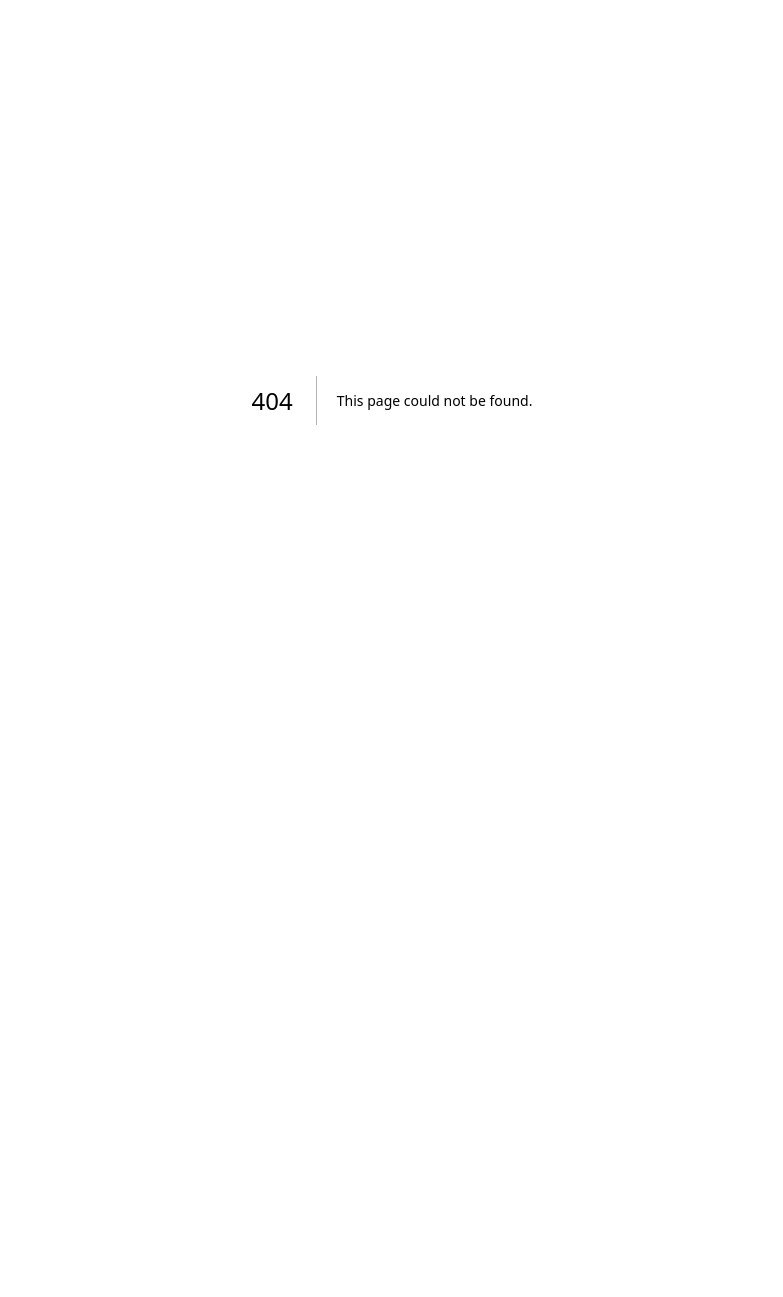
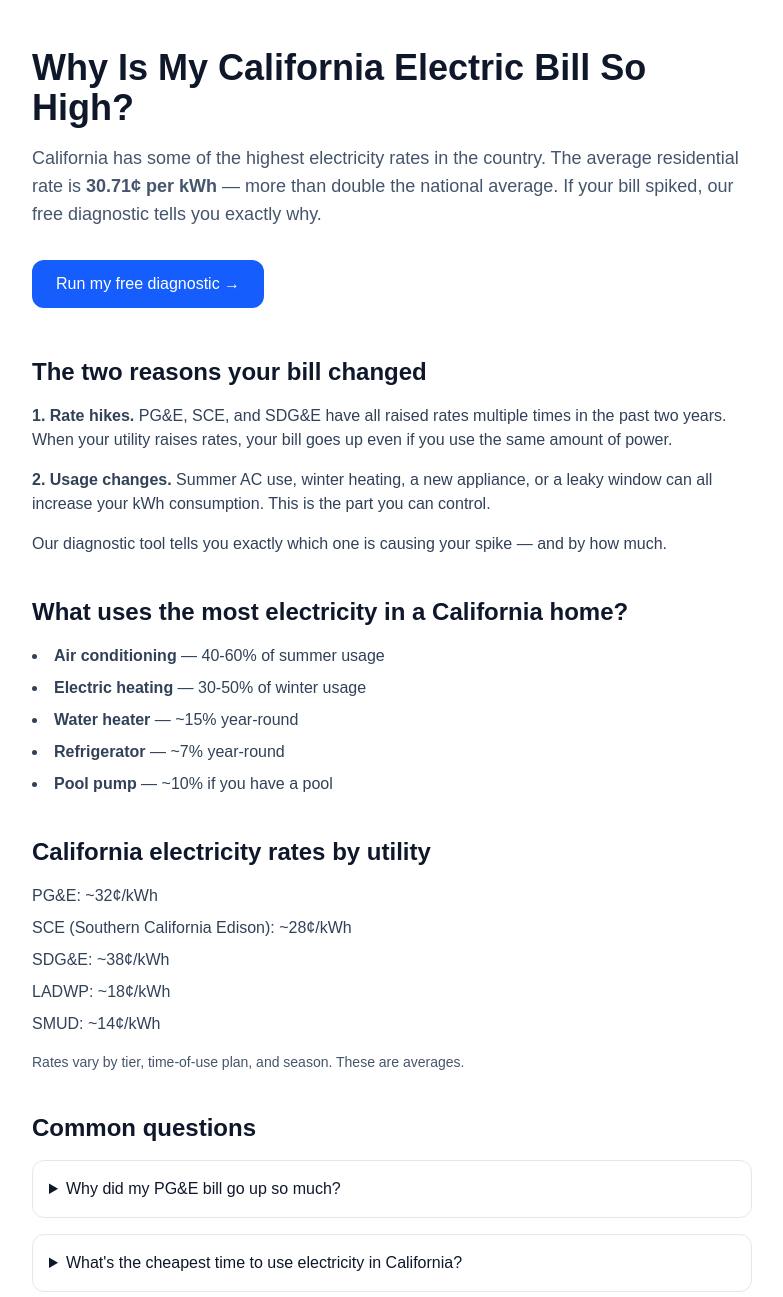
Before and after one commit to Ghalib-1/wattwhy, a Next.js app: page /california in a window 1280 px wide. Before the commit this address had no page. Shown: the top 1297 px of the page, without its empty margins (248-1031 px from the left). Before the commit the page ends 800 px from the top, so only its background shows below. Built offline with nearby package versions, Linux system fonts and the light colour scheme.

Commit message:
add california page

```diff
--- /dev/null
+++ b/app/california/page.tsx
@@ -0,0 +1,144 @@
+import type { Metadata } from 'next';
+import Link from 'next/link';
+
+export const metadata: Metadata = {
+  title: 'Why Is My California Electric Bill So High?',
+  description:
+    'California electricity rates are among the highest in the US. Find out why your bill spiked and get a free personalized breakdown in 10 seconds.',
+  keywords: [
+    'why is my electric bill so high california',
+    'california electric bill',
+    'california electricity rates',
+    'pg&e bill spike',
+    'sdg&e bill high',
+  ],
+};
+
+export default function CaliforniaPage() {
+  return (
+    <main className="max-w-3xl mx-auto px-6 py-12">
+      <h1 className="text-4xl font-bold text-slate-900 mb-4">
+        Why Is My California Electric Bill So High?
+      </h1>
+
+      <p className="text-lg text-slate-600 mb-8">
+        California has some of the highest electricity rates in the country.
+        The average residential rate is <strong>30.71¢ per kWh</strong> — more
+        than double the national average. If your bill spiked, our free
+        diagnostic tells you exactly why.
+      </p>
+
+      <Link
+        href="/"
+        className="inline-block px-6 py-3 bg-blue-600 text-white rounded-xl font-medium hover:bg-blue-700 mb-12"
+      >
+        Run my free diagnostic →
+      </Link>
+
+      <section className="mb-10">
+        <h2 className="text-2xl font-semibold text-slate-900 mb-4">
+          The two reasons your bill changed
+        </h2>
+        <div className="space-y-4 text-slate-700">
+          <p>
+            <strong>1. Rate hikes.</strong> PG&amp;E, SCE, and SDG&amp;E have
+            all raised rates multiple times in the past two years. When your
+            utility raises rates, your bill goes up even if you use the same
+            amount of power.
+          </p>
+          <p>
+            <strong>2. Usage changes.</strong> Summer AC use, winter heating,
+            a new appliance, or a leaky window can all increase your kWh
+            consumption. This is the part you can control.
+          </p>
+          <p>
+            Our diagnostic tool tells you exactly which one is causing your
+            spike — and by how much.
+          </p>
+        </div>
+      </section>
+
+      <section className="mb-10">
+        <h2 className="text-2xl font-semibold text-slate-900 mb-4">
+          What uses the most electricity in a California home?
+        </h2>
+        <ul className="space-y-2 text-slate-700 list-disc list-inside">
+          <li><strong>Air conditioning</strong> — 40-60% of summer usage</li>
+          <li><strong>Electric heating</strong> — 30-50% of winter usage</li>
+          <li><strong>Water heater</strong> — ~15% year-round</li>
+          <li><strong>Refrigerator</strong> — ~7% year-round</li>
+          <li><strong>Pool pump</strong> — ~10% if you have a pool</li>
+        </ul>
+      </section>
+
+      <section className="mb-10">
+        <h2 className="text-2xl font-semibold text-slate-900 mb-4">
+          California electricity rates by utility
+        </h2>
+        <ul className="space-y-2 text-slate-700">
+          <li>PG&amp;E: ~32¢/kWh</li>
+          <li>SCE (Southern California Edison): ~28¢/kWh</li>
+          <li>SDG&amp;E: ~38¢/kWh</li>
+          <li>LADWP: ~18¢/kWh</li>
+          <li>SMUD: ~14¢/kWh</li>
+        </ul>
+        <p className="text-slate-600 mt-4 text-sm">
+          Rates vary by tier, time-of-use plan, and season. These are averages.
+        </p>
+      </section>
+
+      <section className="mb-10">
+        <h2 className="text-2xl font-semibold text-slate-900 mb-4">
+          Common questions
+        </h2>
+        <div className="space-y-4">
+          <details className="border border-slate-200 rounded-xl p-4">
+            <summary className="font-medium text-slate-900 cursor-pointer">
+              Why did my PG&amp;E bill go up so much?
+            </summary>
+            <p className="mt-3 text-slate-600">
+              PG&amp;E has raised rates multiple times in recent years. If your
+              usage hasn&apos;t changed but your bill has, it&apos;s almost
+              certainly a rate hike. Our tool separates the two.
+            </p>
+          </details>
+          <details className="border border-slate-200 rounded-xl p-4">
+            <summary className="font-medium text-slate-900 cursor-pointer">
+              What&apos;s the cheapest time to use electricity in California?
+            </summary>
+            <p className="mt-3 text-slate-600">
+              Most California utilities offer time-of-use plans. Off-peak hours
+              are typically 9pm–4pm the next day. Peak is usually 4pm–9pm,
+              when rates can be 2-3x higher.
+            </p>
+          </details>
+          <details className="border border-slate-200 rounded-xl p-4">
+            <summary className="font-medium text-slate-900 cursor-pointer">
+              How can I lower my California electric bill?
+            </summary>
+            <p className="mt-3 text-slate-600">
+              Shift heavy usage to off-peak hours, raise your thermostat 2-3
+              degrees in summer, and check if you qualify for CARE or FERA
+              discount programs.
+            </p>
+          </details>
+        </div>
+      </section>
+
+      <div className="bg-slate-50 rounded-2xl p-6 text-center">
+        <h2 className="text-xl font-semibold text-slate-900 mb-2">
+          Ready to see where your money went?
+        </h2>
+        <p className="text-slate-600 mb-4">
+          Enter your last two bills and get a free breakdown.
+        </p>
+        <Link
+          href="/"
+          className="inline-block px-6 py-3 bg-slate-900 text-white rounded-xl font-medium hover:bg-slate-700"
+        >
+          Run my free diagnostic →
+        </Link>
+      </div>
+    </main>
+  );
+}
```
